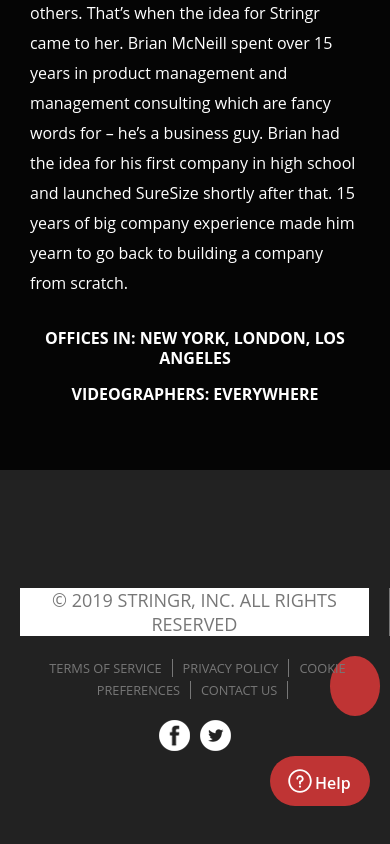
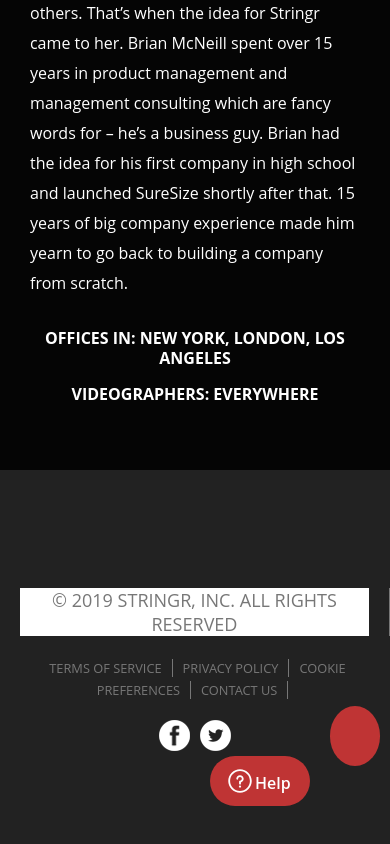
Before and after one commit to mariehposa/stringr, a React (Create React App) app: page / in a window 390 px wide. Shown: the part 3434-4278 px from the top of the page. Built offline with nearby package versions, Linux system fonts and the light colour scheme.

Commit message:
add mobile styles for top_scroll

```diff
--- a/src/components/top_scroll/styles.js
+++ b/src/components/top_scroll/styles.js
@@ -9,6 +9,10 @@
     margin-right: 10px;
     cursor: pointer;
     margin-top: -100px;
+
+    @media (max-width: 500px)  {
+        margin-top: -50px;
+    }
 `;
 
 export const StyledImg = styled.img`
```
